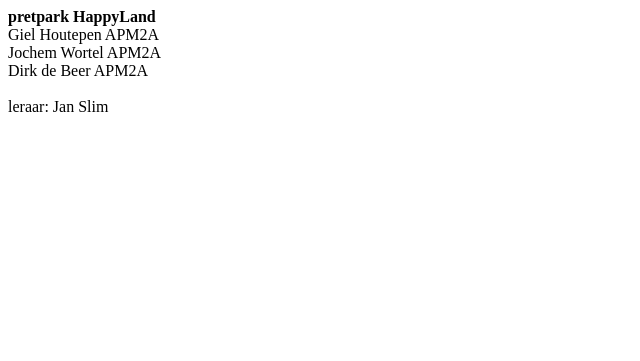
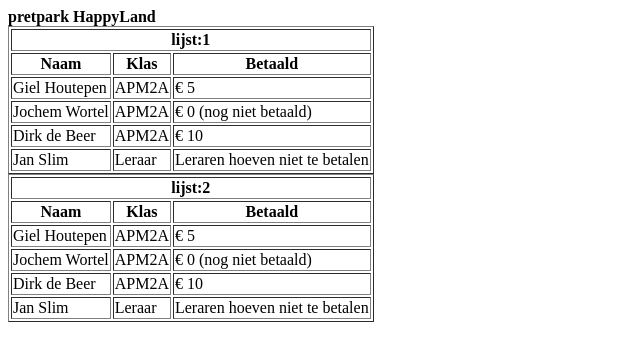
Before and after one commit to Olaf2001/OOP-school, a PHP site: page / in a window 1280 px wide. Shown: the top 361 px of the page, without its empty margins (0-640 px from the left). Run offline with PHP 8.4, Linux system fonts and the light colour scheme.

Commit message:
opdracht 5 afgemaakt

```diff
--- a/Opdracht 5/class/Person.php
+++ b/Opdracht 5/class/Person.php
@@ -4,8 +4,8 @@ namespace OOP_basis_Opdracht_5;
 
 abstract class Person
 {
-    protected $firstname;
-    protected $lastname;
+    private $firstname;
+    private $lastname;
 
     public function __construct($firstname, $lastname)
     {
--- a/Opdracht 5/class/Schooltrip.php
+++ b/Opdracht 5/class/Schooltrip.php
@@ -20,11 +20,15 @@ class Schooltrip
     public function getSchooltrip()
     {
         $print = '';
+        $listNumber = 0;
 
-        foreach ($this->tripList as $schooltripList) {
-            $print .= $schooltripList->getSchooltripList().'<br';
+        foreach ($this->tripList as $schooltripList)
+        {
+            $listNumber++;
+
+            $print .= '<table border="1"><thead><tr><th colspan="3">lijst:'.$listNumber.'</th>'.$schooltripList->getSchooltripList().'</table>';
         }
 
-        return '<strong>'.$this->name.'</strong><br>'.$print;
+        return '<strong>'.$this->name.'</strong>'.$print;
     }
 }
--- a/Opdracht 5/class/SchooltripList.php
+++ b/Opdracht 5/class/SchooltripList.php
@@ -23,16 +23,24 @@ class SchooltripList
         $studentsToList = 25;
 
         if(count($this->studentList) < $studentsToList) {
-
             foreach ($this->studentList as $student) {
-                $print .= $student->getName().' '.$student->getGroup()."<br>";
+                $print .= '<tr><td>'.$student->getName().'</td><td>'.$student->getGroup().'</td><td>&euro; '.$student->getPayment().'</td></tr>';
             }
 
-            return $print. '<br> leraar: '. $this->teacher;
+            return '<tr>
+                        <th>Naam</th>
+                        <th>Klas</th>
+                        <th>Betaald</th>
+                    </tr>'
+                    .$print.
+                    '<tr>
+                        <td>'.$this->teacher.'</td>
+                        <td>Leraar</td>
+                        <td>Leraren hoeven niet te betalen</td>
+                      </tr>';
         }
 
         else {
-
             $studentsToMuch = count($this->studentList) - $studentsToList;
 
             return  'een lijst mag maar '.$studentsToList.' studenten bevatten en in deze lijst zitten er '
--- a/Opdracht 5/class/Student.php
+++ b/Opdracht 5/class/Student.php
@@ -7,14 +7,12 @@ class Student extends Person
     private $paid;
     private $className;
 
-    public function setPayment($paid = 'nog niet betaald')
+    public function __construct($firstname, $lastname, $className, $paid = '0 (nog niet betaald)')
     {
+        parent::__construct($firstname, $lastname);
+        $this->className = $className;
         $this->paid = $paid;
-    }
 
-    public function addGroup($className)
-    {
-        $this->className = $className;
     }
 
     public function getPayment()
--- a/Opdracht 5/index.php
+++ b/Opdracht 5/index.php
@@ -8,21 +8,13 @@ use OOP_basis_Opdracht_5\Group;
 use OOP_basis_Opdracht_5\Schooltrip;
 use OOP_basis_Opdracht_5\SchooltripList;
 
-$student1 = new Student('Giel','Houtepen');
-$student1->setPayment(5);
-$student2 = new Student('Jochem','Wortel');
-$student1->setPayment();
-$student3 = new Student('Dirk','de Beer');
-$student1->setPayment(10);
-
 $group1 = new Group('APM2A');
 
-$group1->addStudent($student1);
-$student1->addGroup($group1->getGroupName());
-$group1->addStudent($student2);
-$student2->addGroup($group1->getGroupName());
-$group1->addStudent($student3);
-$student3->addGroup($group1->getGroupName());
+$student1 = new Student('Giel','Houtepen', $group1->getGroupName(), 5);
+$student2 = new Student('Jochem','Wortel', $group1->getGroupName());
+$student3 = new Student('Dirk','de Beer', $group1->getGroupName(), 10);
+
+$group1->addStudent([$student1, $student2, $student3]);
 
 $teacher1 = new Teacher('Jan','Slim');
 
@@ -34,5 +26,6 @@ $schooltripList1->addTeacher($teacher1->getName());
 
 $schooltrip1 = new Schooltrip('pretpark HappyLand');
 $schooltrip1->addSchoolTripList($schooltripList1);
+$schooltrip1->addSchoolTripList($schooltripList1);
 
 print $schooltrip1->getSchooltrip();
```
